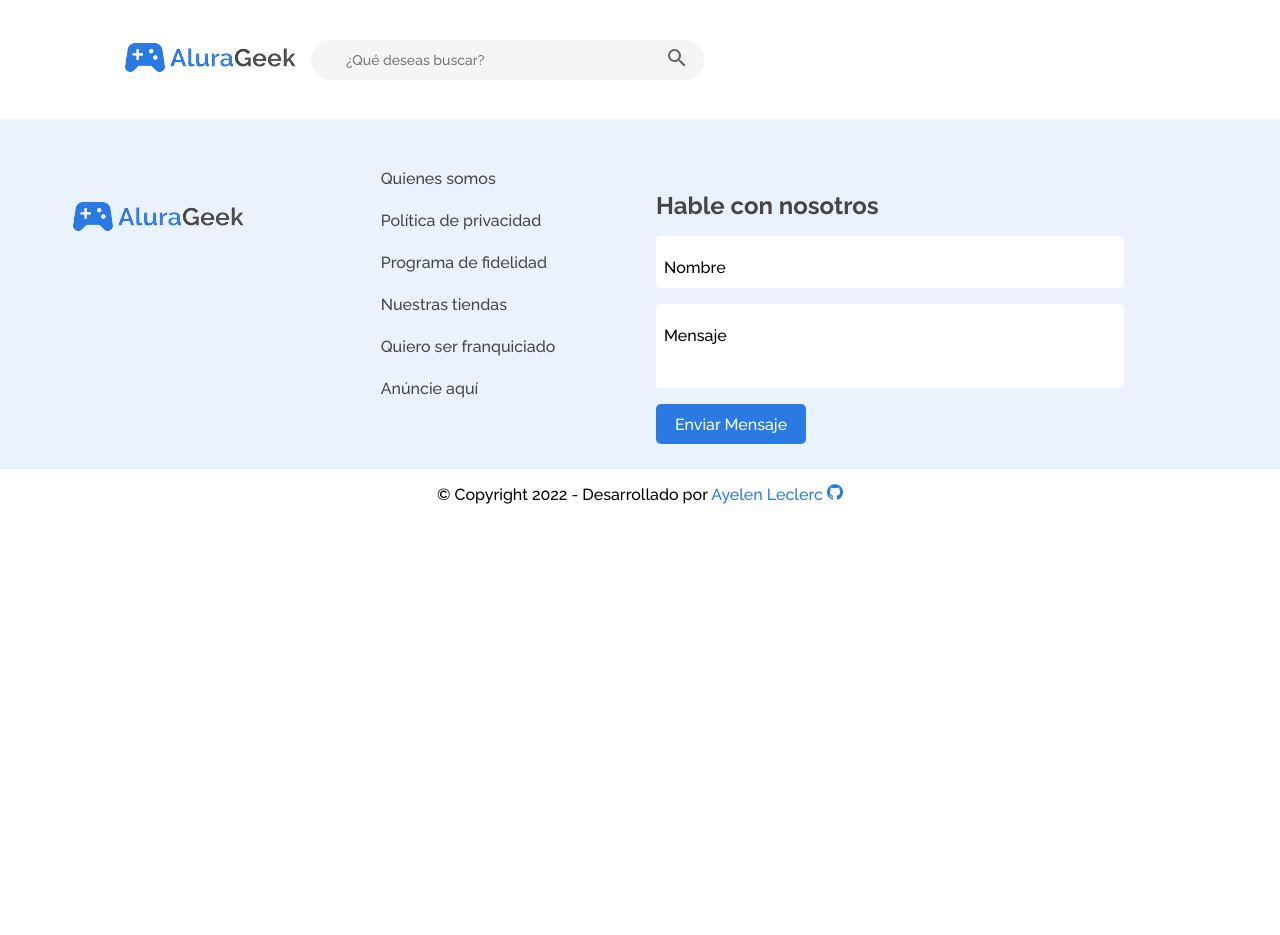
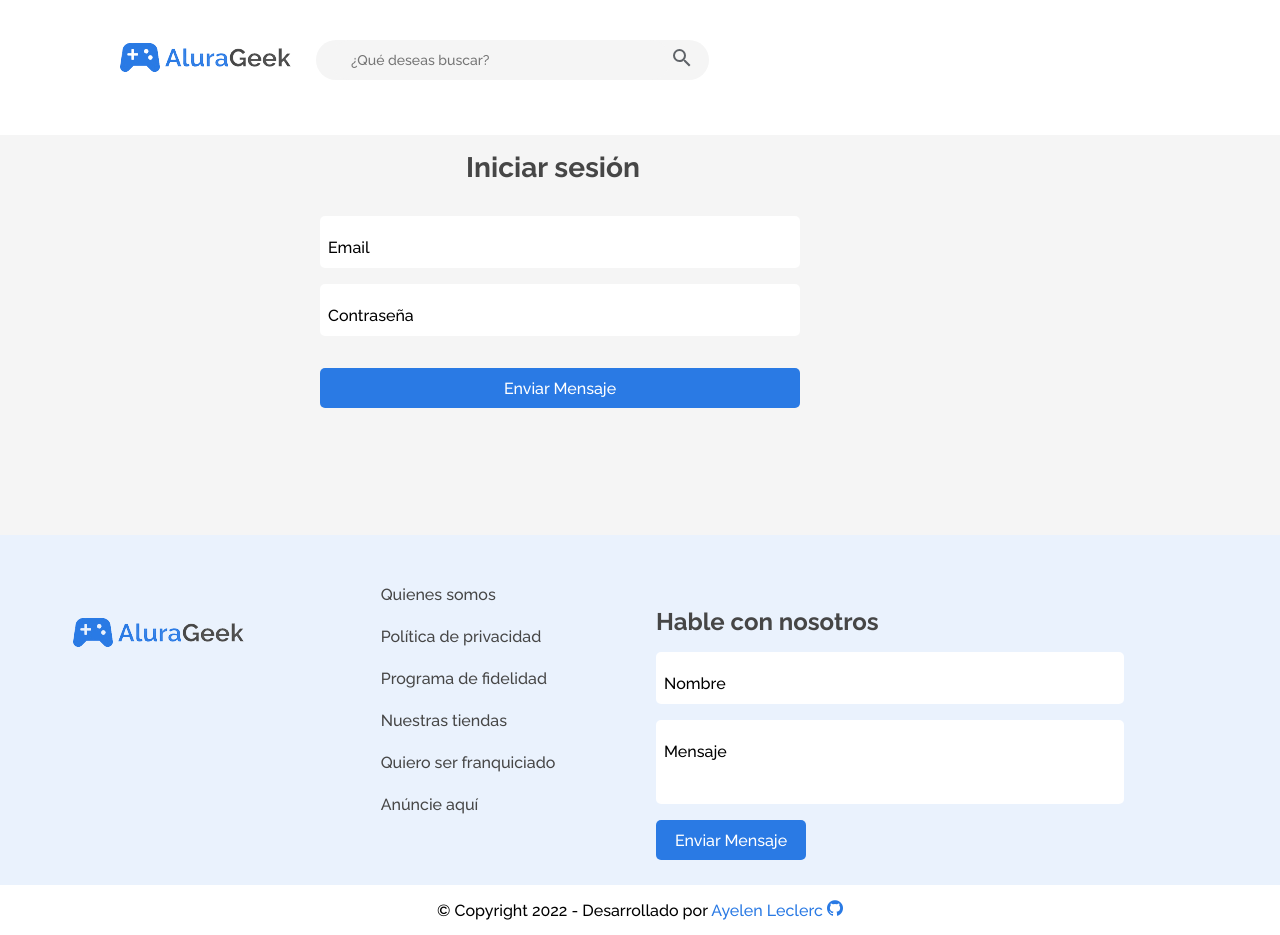
Before and after one commit to ayelenleclerc/sprint2, a plain HTML site: page pages/homeLogin.html in a window 1280 px wide. Before the commit the page ends 800 px from the top, so only its background shows below. Drawn offline with nearby package versions, Linux system fonts and the light colour scheme.

Commit message:
terminando forms

```diff
--- a/css/style.css
+++ b/css/style.css
@@ -7,6 +7,7 @@
     --font-search: #9B9B9B;
     --width-img: 176px;
     --height-img: 174px;
+    --warning-color: #FF0000;
 }
 
 * {
@@ -43,7 +44,7 @@
 }
 
 .header__logo {
-    padding: 0 5px 0 0;
+    padding: 0 15px 0 0;
 }
 
 .search__display {
@@ -372,7 +373,6 @@
     transition: all 0.25s;
 }
 
-
 .rodapie {
     width: 100%;
     height: 50px;
@@ -410,3 +410,82 @@
     font-size: 1rem;
     color: var(--bg-general);
 }
+
+/* ---------------DESKTOP LOGIN Y AGREGAR PRODUCTOS---------------*/
+.main-heigth {
+    height: 50vh;
+
+}
+
+.form__title {
+    font-size: 1.5rem;
+    font-weight: 700;
+    color: var(--color-primario);
+    display: flex;
+    justify-content: flex-end;
+    width: 50%;
+    align-content: center;
+    align-items: center;
+    padding: 1rem;
+    margin: 0 auto;
+
+}
+
+.form__login {
+    margin: 1rem;
+}
+
+.agregar__producto {
+    margin-left: -3.6rem;
+}
+
+
+.form__container {
+    width: 50%;
+    display: flex;
+    flex-direction: column;
+    align-items: center;
+    justify-content: center;
+    flex-wrap: nowrap;
+    align-content: center;
+    align-items: center;
+    justify-content: center;
+    margin: 0 auto;
+}
+
+
+.input-container--invalid {
+    margin-bottom: 0.5rem;
+}
+
+.input-container--invalid .input {
+    border: 1px solid var(--warning-color);
+    border-radius: 7px;
+}
+
+.input-container--invalid .input-label {
+    color: var(--warning-color);
+}
+
+.input-message-error {
+    display: none;
+}
+
+.input-container--invalid .input-message-error {
+    color: var(--warning-color);
+    display: block;
+    margin-top: 0.5rem;
+    padding-left: 0.5rem;
+}
+
+.btn__form {
+    width: 75%;
+    height: 40px;
+    border: none;
+    border-radius: 5px;
+    background-color: var(--color-secundario);
+    color: var(--bg-general);
+    font-size: 1rem;
+    outline: none;
+    margin-top: 1rem;
+}
--- a/pages/homeLogin.html
+++ b/pages/homeLogin.html
@@ -34,8 +34,30 @@
         </div>
 
     </header>
-    <main>
+    <main class="main main-heigth">
+        <div class="form__title form__login">
+            <h3>Iniciar sesión</h3>
+        </div>
+        <div class="form__container">
 
+            <form action="#" class="formulario">
+                <div class="input-container">
+                    <input name="email" id="email" class="input" type="email" placeholder="Email" required
+                        data-tipo="email">
+                    <label class="input-label" for="email">Email</label>
+                    <span class="input-message-error">Este campo no es valido</span>
+                </div>
+                <div class="input-container">
+                    <input name="password" id="password" class="input" type="password" placeholder="Contraseña" required
+                        pattern="^(?=.*[a-z])(?=.*[A-Z])(?=.*[0-9])(?!.*[ !@#$%^&*_=+-]).{6,12}$"
+                        title="Al menos 6 caracteres, máximo 12, debe contener una letra minúscula, una letra mayúscula, un número y no puede contener caracteres especiales."
+                        data-tipo="password">
+                    <label class="input-label" for="password">Contraseña</label>
+                    <span class="input-message-error">Este campo no es valido</span>
+                </div>
+                <button class="btn__form" id="enviar">Enviar Mensaje</button>
+            </form>
+        </div>
     </main>
     <footer class="footer">
         <div class="footer__top">
```
Also changed, not shown: pages/agregarProductos.html (+35 -1 lines).
